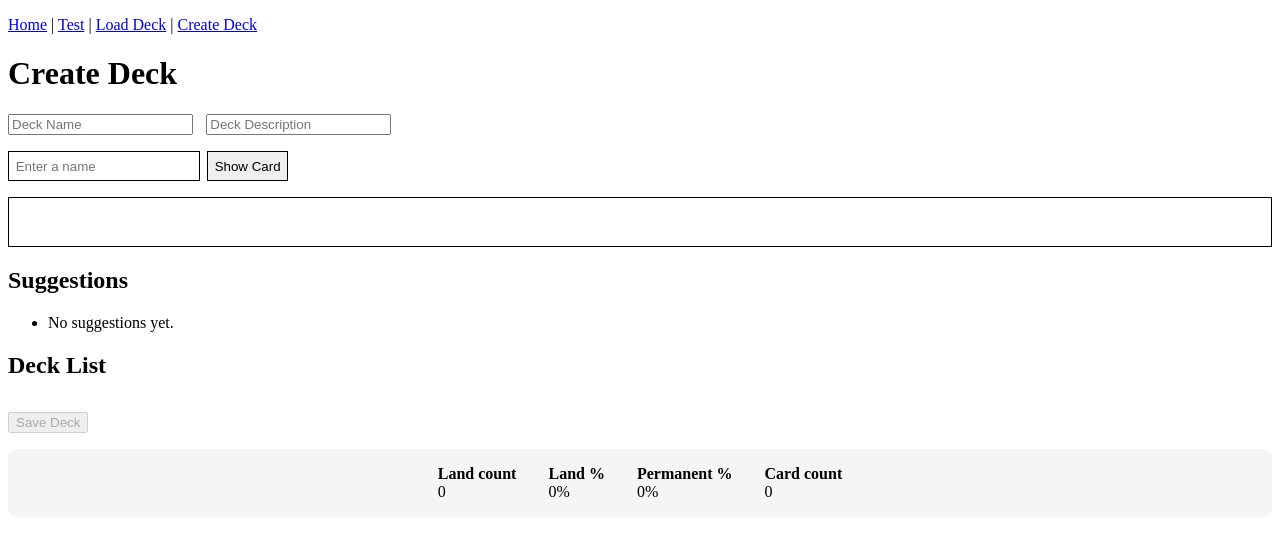
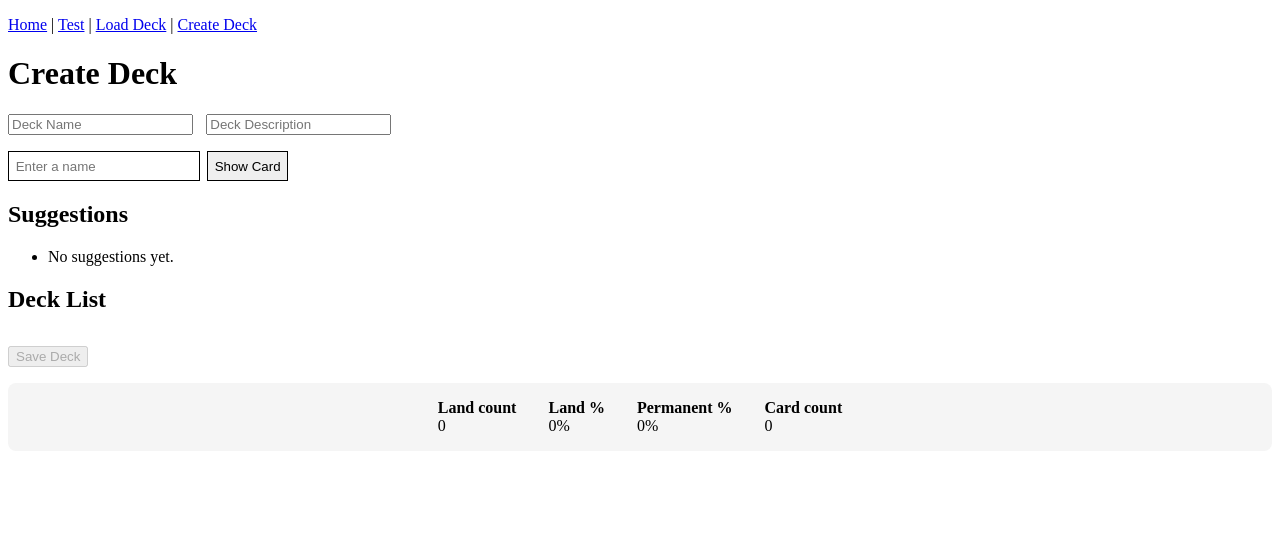
Before and after one commit to Isolaee/mtg-webapp, a React (Create React App) app in the folder frontend/: page /createDeck in a window 1280 px wide. Shown: the top 536 px of the page. Built offline with nearby package versions, Linux system fonts and the light colour scheme.

Commit message:
update on findccard errors

```diff
--- a/frontend/src/components/FindCard.tsx
+++ b/frontend/src/components/FindCard.tsx
@@ -44,6 +44,7 @@ const FindCardForm: React.FC<FindCardFormProps> = ({ onCardsFound }) => {
       >
         {loading ? "Loading..." : "Show Card"}
       </button>
+      {error && (
         <div
           style={{
             marginTop: "1em",
@@ -52,8 +53,9 @@ const FindCardForm: React.FC<FindCardFormProps> = ({ onCardsFound }) => {
             padding: "0.5em",
           }}
         >
-        {error && <span style={{ color: "red" }}>{error}</span>}
+          <span style={{ color: "red" }}>{error}</span>
         </div>
+      )}
     </div>
   );
 };
```
Lines whose indentation alone changed are shown as unchanged.
